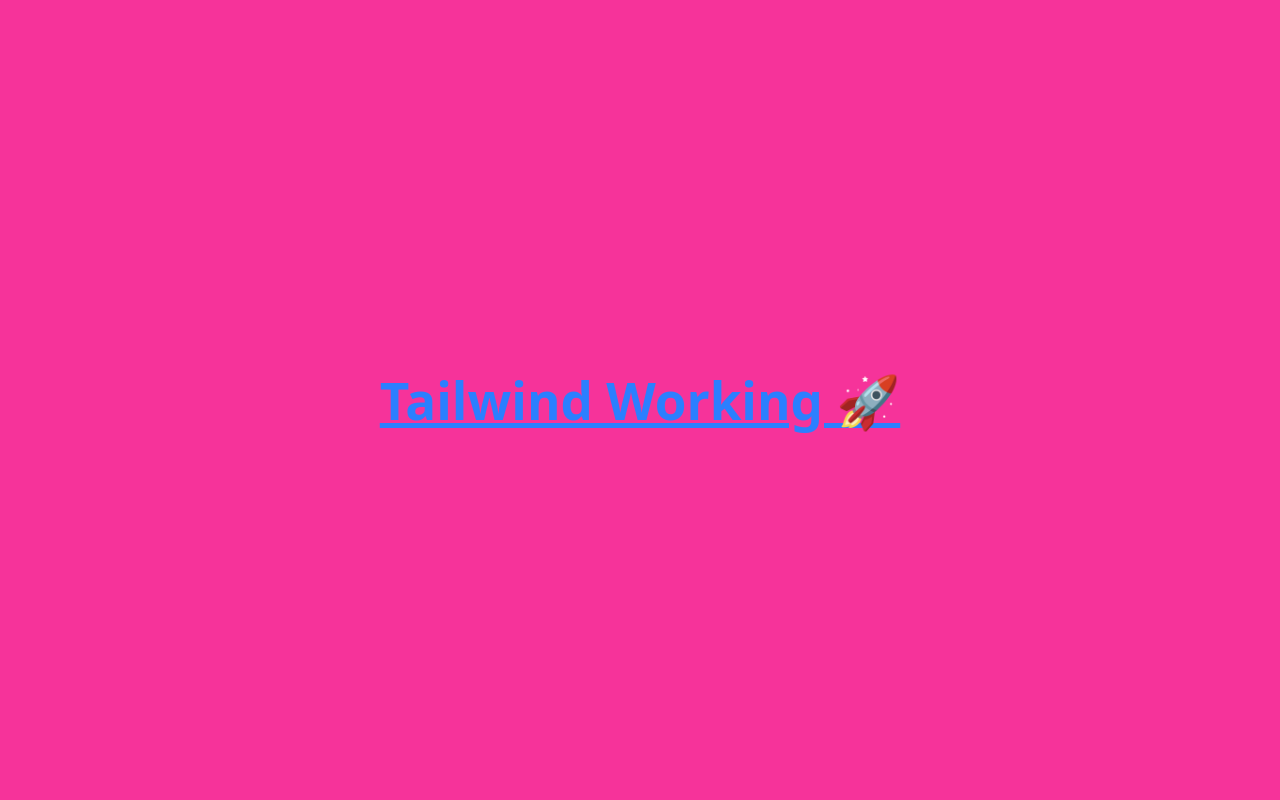
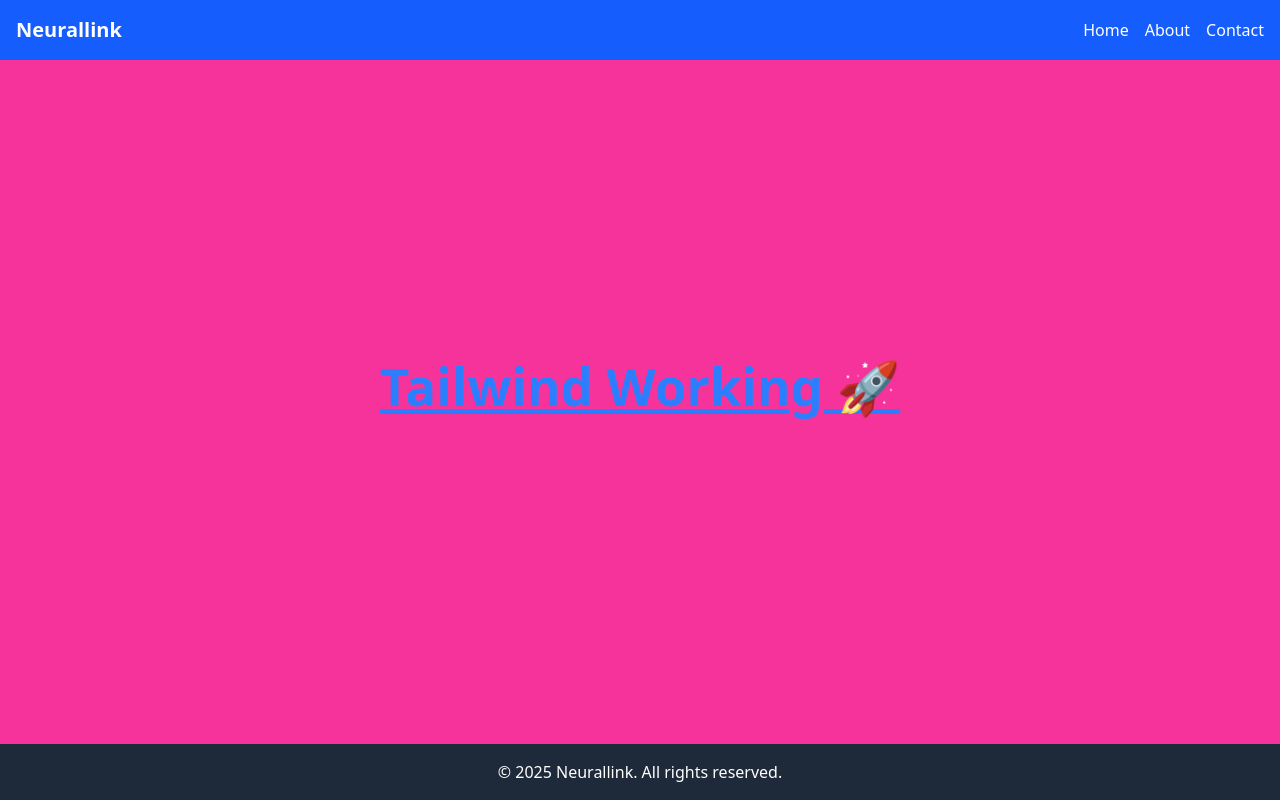
Before and after one commit to Neeharikajha/neuralLink, a React (Vite) app in the folder neurallink/: page / in a window 1280 px wide. Built offline with nearby package versions, Linux system fonts and the light colour scheme.

Commit message:
understanding components

```diff
--- a/neurallink/src/App.jsx
+++ b/neurallink/src/App.jsx
@@ -1,9 +1,36 @@
-export default function App() {
+// export default function App() {
+//   return (
+//     <div className="w-screen h-screen bg-pink-500 flex items-center justify-center">
+//       <h1 className="text-3xl font-bold text-blue-500 underline">
+//         Tailwind Working 🚀
+//       </h1>
+//     </div>
+//   );
+// }
+
+
+// src/App.jsx
+import React from "react";
+import Navbar from "./components/common-components/Navbar";
+import Footer from "./components/common-components/Footer";
+
+function App() {
   return (
-    <div className="w-screen h-screen bg-pink-500 flex items-center justify-center">
-      <h1 className="text-3xl font-bold text-blue-500 underline">
-        Tailwind Working 🚀
-      </h1>
+    <div className="w-screen h-screen flex flex-col bg-pink-500">
+      {/* Navbar */}
+      <Navbar />
+
+      {/* Main content */}
+      <main className="flex-grow flex items-center justify-center">
+        <h1 className="text-3xl font-bold text-blue-500 underline">
+          Tailwind Working 🚀
+        </h1>
+      </main>
+
+      {/* Footer */}
+      <Footer />
     </div>
   );
 }
+
+export default App;
--- /dev/null
+++ b/neurallink/src/components/common-components/Footer.jsx
@@ -0,0 +1,12 @@
+// src/components/common-components/Footer.jsx
+import React from "react";
+
+const Footer = () => {
+  return (
+    <footer className="bg-gray-800 text-white p-4 text-center mt-8">
+      &copy; {new Date().getFullYear()} Neurallink. All rights reserved.
+    </footer>
+  );
+};
+
+export default Footer;
--- /dev/null
+++ b/neurallink/src/components/common-components/Navbar.jsx
@@ -0,0 +1,17 @@
+// src/components/common-components/Navbar.jsx
+import React from "react";
+
+const Navbar = () => {
+  return (
+    <nav className="bg-blue-600 text-white p-4 flex justify-between items-center">
+      <div className="text-xl font-bold">Neurallink</div>
+      <ul className="flex space-x-4">
+        <li className="hover:text-gray-200 cursor-pointer">Home</li>
+        <li className="hover:text-gray-200 cursor-pointer">About</li>
+        <li className="hover:text-gray-200 cursor-pointer">Contact</li>
+      </ul>
+    </nav>
+  );
+};
+
+export default Navbar;
```
